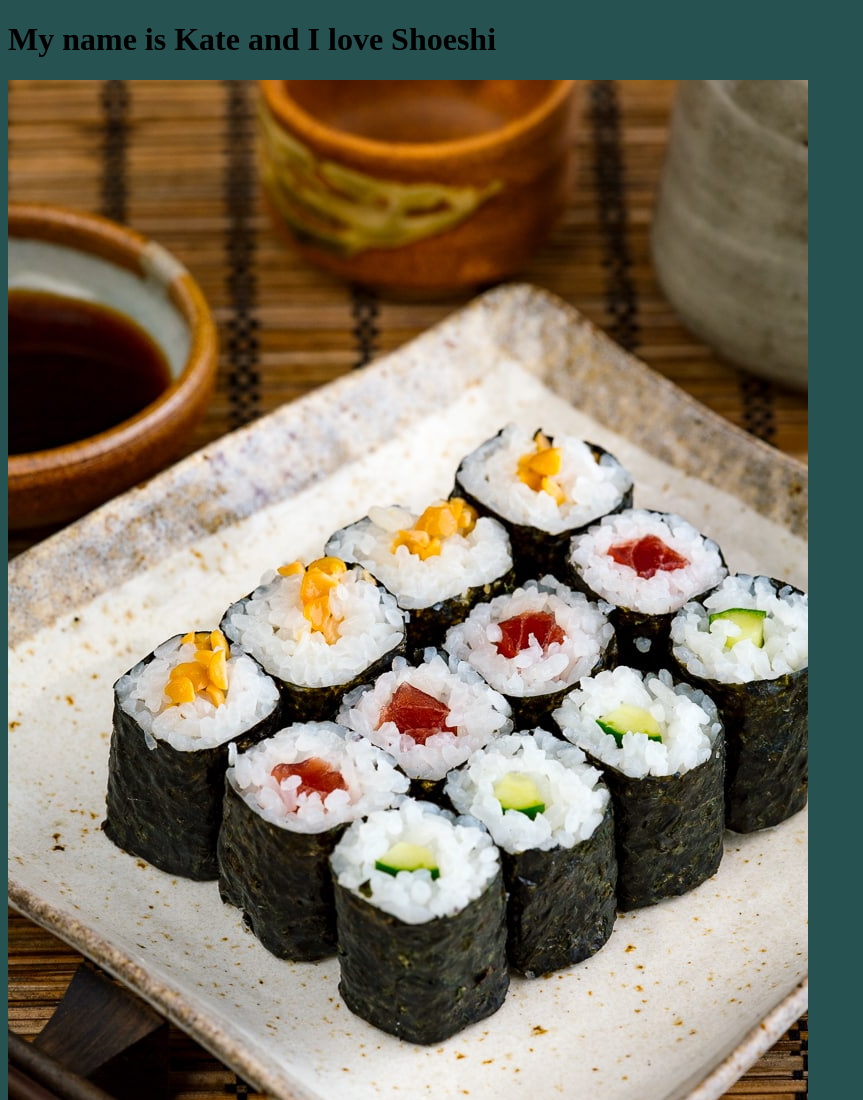
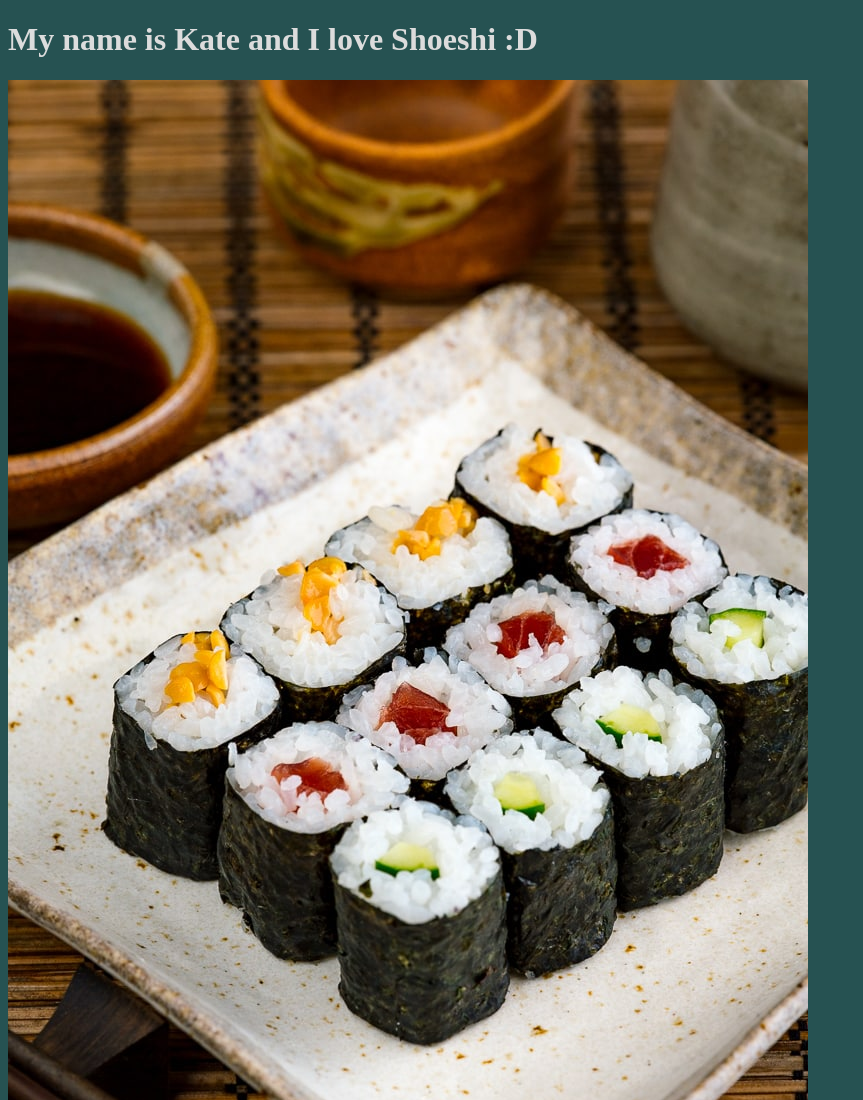
Before and after one commit to isidordael/Dael_sandbox, a plain HTML site: page index.html in a window 1280 px wide. Shown: the top 1100 px of the page, without its empty margins (0-863 px from the left). Drawn offline with Linux system fonts and the light colour scheme.

Commit message:
I changed the text color

```diff
--- a/index.html
+++ b/index.html
@@ -1,7 +1,7 @@
 <!DOCTYPE html>
 <html>
     <body style="background-color: rgb(38, 82, 82);">
-        <h1> My name is Kate and I love Shoeshi</h1>
+        <h1 style="color: gainsboro;"> My name is Kate and I love Shoeshi :D</h1>
        <img src="Sushi.jpg">
     </body>
 </html>
```
